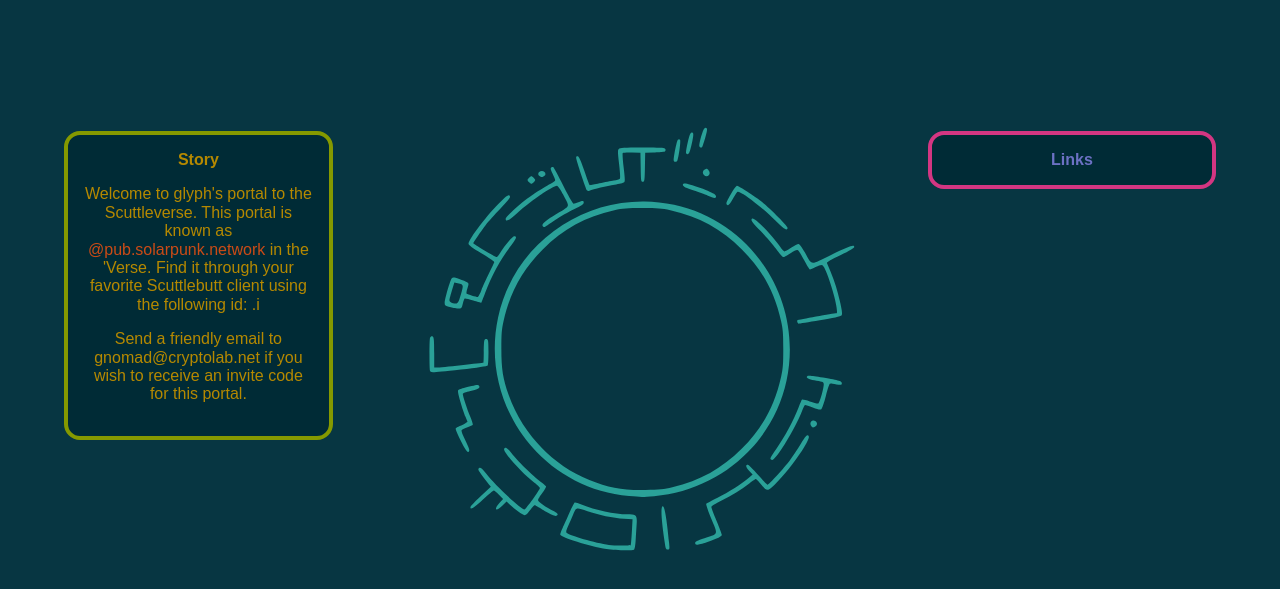
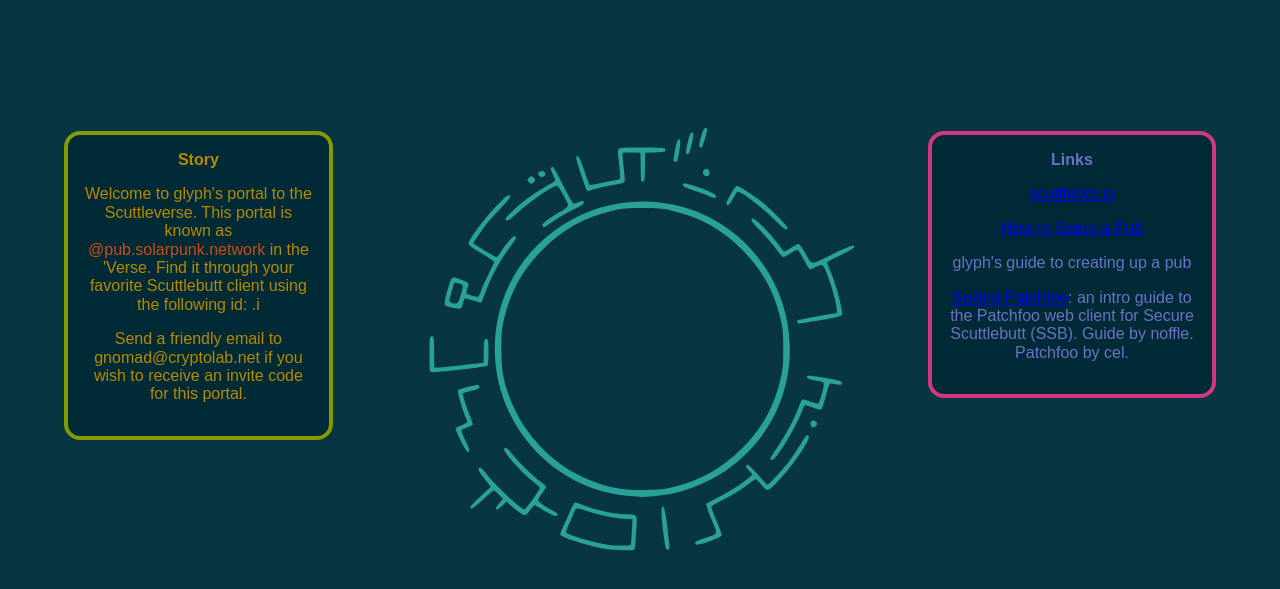
Before and after one commit to mycognosist/rocket-pub-portal, a plain HTML site: page static/index.html in a window 1280 px wide. Shown: the part 61-650 px from the top of the page. Drawn offline with Linux system fonts and the light colour scheme.

Commit message:
Add links

```diff
--- a/static/index.html
+++ b/static/index.html
@@ -30,7 +30,11 @@
       <div class="pv6 fl w-30">
         <div class="mr5 pa3 bg-base03 ba bw2 br4 b--magenta violet fl w-75" style="float:right">
 	  <b>Links</b>
-        </div>
+	    <p><a href="https://scuttlebot.io">scuttlebot.io</a></p>
+	    <p><a href="https://ssbc.github.io/docs/scuttlebot/howto-setup-a-pub.html">How to Setup a Pub</a></p>
+            <p>glyph's guide to creating up a pub</p>
+	    <p><a href="https://github.com/noffle/sailing-patchfoo">Sailing Patchfoo</a>: an intro guide to the Patchfoo web client for Secure Scuttlebutt (SSB). Guide by noffle. Patchfoo by cel.</p>
+	</div>
       </div>
     </div>
   </body>
```
